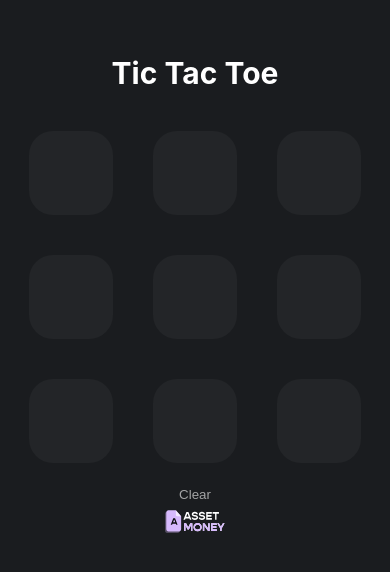
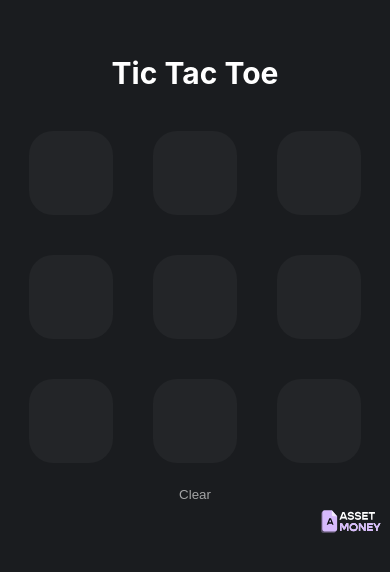
Before and after one commit to Deveshb15/ReactNFT, a React (Create React App) app in the folder react-app-frontend/: page / in a window 390 px wide. Shown: the part 134-706 px from the top of the page. Built offline with nearby package versions, Linux system fonts and the light colour scheme.

Commit message:
fix for marketplaces

```diff
--- a/react-app-frontend/src/App.css
+++ b/react-app-frontend/src/App.css
@@ -188,13 +188,13 @@ a {
 }
 
 @media only screen and (max-width: 500px) {
-  .asset-logo {
+  .asset-logo > svg {
     width: 60px;
   }
 }
 
 @media only screen and (max-width: 495px) {
-  .asset-logo {
+  .asset-logo > svg {
     width: 50px;
   }
 }
@@ -211,7 +211,7 @@ a {
       justify-content: center;
   }
 
-  .asset-logo {
+  .asset-logo > svg {
     width: 60px;
   }
 }
```
